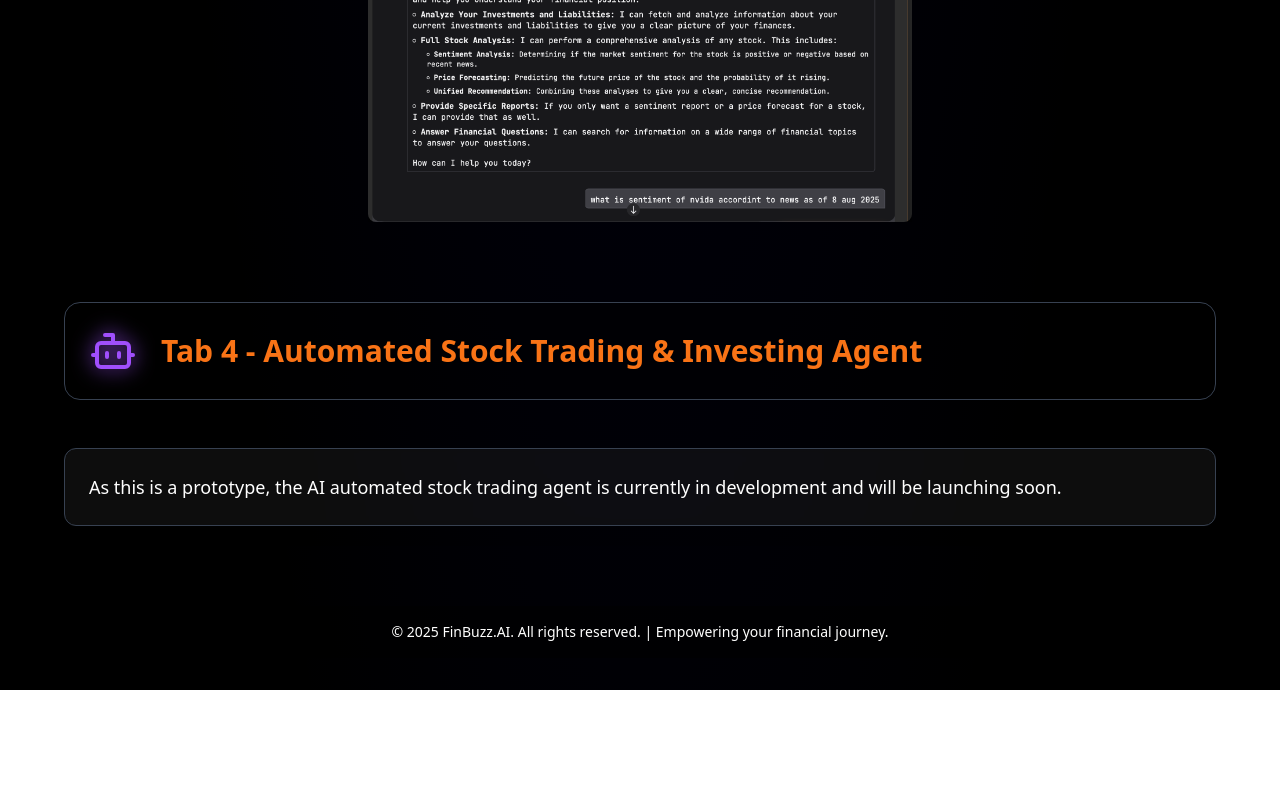
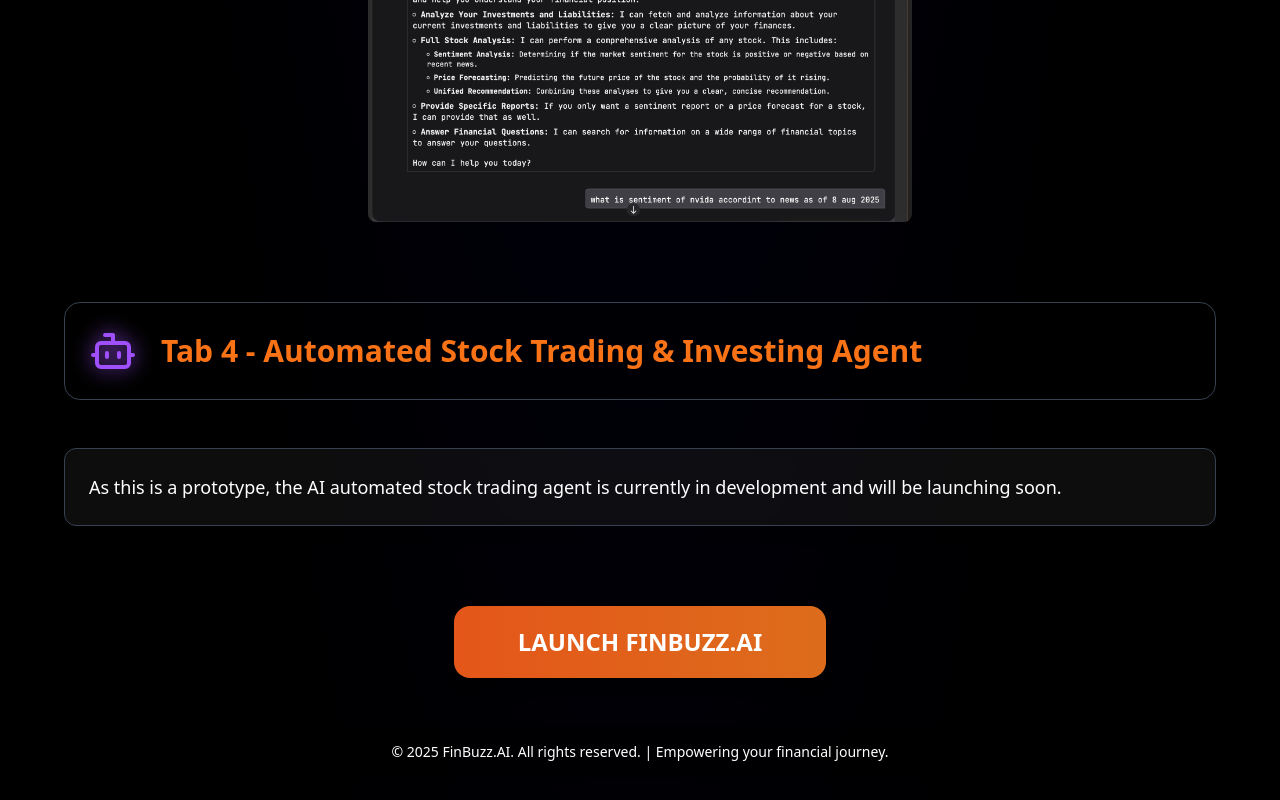
Before and after one commit to himanshisonkusale/FINBUZZ.AI, a React (Vite) app: page /agent-usage in a window 1280 px wide. Shown: the part 4896-5696 px from the top of the page. Before the commit the page ends 5586 px from the top, so only its background shows below. Built offline with nearby package versions, Linux system fonts and the light colour scheme.

Commit message:
added agent link

```diff
--- a/src/components/AgentUsagePage.tsx
+++ b/src/components/AgentUsagePage.tsx
@@ -17,6 +17,11 @@ const AgentUsagePage = ({ onGoBack }) => {
 
   // New style for the image containers to enforce equal sizing
   const imageContainerStyle = "flex items-center justify-center overflow-hidden";
+
+  // Handler to open the specified URL
+  const handleLaunchClick = () => {
+    window.open('https://huggingface.co/spaces/Pawan2605/FINBUZZ', '_blank');
+  };
 
   return (
     <div className="min-h-screen bg-black text-white relative p-4 sm:p-8 font-sans backdrop-filter backdrop-blur-3xl"
@@ -245,6 +250,17 @@ const AgentUsagePage = ({ onGoBack }) => {
         </div>
       </motion.div>
 
+      {/* New button to launch FINBUZZ.AI */}
+      <div className="flex justify-center mt-12 mb-12">
+        <button
+          className="bg-gradient-to-r from-[#e45619] to-[#dd6c1c] text-white px-16 py-5 rounded-2xl text-2xl font-bold transition-all duration-500 transform hover:scale-110 group relative overflow-hidden shadow-lg hover:shadow-2xl"
+          onClick={handleLaunchClick}
+        >
+          <span className="relative z-10 group-hover:animate-pulse font-bold">LAUNCH FINBUZZ.AI</span>
+          <div className="absolute inset-0 bg-[#dd6c1c]/40 opacity-0 group-hover:opacity-100 transition-opacity duration-300"></div>
+        </button>
+      </div>
+
       {/* Footer bar */}
       <footer className="bg-black/50 text-white text-center py-4 mt-12 rounded-lg">
         <p className="text-sm">© 2025 FinBuzz.AI. All rights reserved. | Empowering your financial journey.</p>
--- a/src/components/Hero.tsx
+++ b/src/components/Hero.tsx
@@ -73,6 +73,11 @@ const Hero = () => {
     }
   }, []);
 
+  // Handler to open the specified URL
+  const handleLaunchClick = () => {
+    window.open('https://huggingface.co/spaces/Pawan2605/FINBUZZ', '_blank');
+  };
+
   return (
     <section id="home" className="pt-16 min-h-screen flex items-center relative overflow-hidden bg-deep-black">
       {/* 3D Animated Background */}
@@ -107,7 +112,10 @@ const Hero = () => {
 An AI-powered conversational agent serves as a sophisticated financial partner, expertly managing diverse customer inquiries. It provides personalized financial advisory services, executes complex operations, and offers predictive market analysis by monitoring global news and sentiment. For intricate issues, the agent ensures a seamless handoff to human experts, guaranteeing a superior customer experience.              </p>
             </div>
             <div className="flex justify-center sm:justify-start animate-fadeInUp" style={{ animationDelay: '0.6s' }}>
-              <button className="bg-gradient-to-r from-[#e45619] to-[#dd6c1c] text-white px-16 py-5 rounded-2xl text-2xl font-bold transition-all duration-500 transform hover:scale-110 group relative overflow-hidden shadow-lg hover:shadow-2xl">
+              <button
+                className="bg-gradient-to-r from-[#e45619] to-[#dd6c1c] text-white px-16 py-5 rounded-2xl text-2xl font-bold transition-all duration-500 transform hover:scale-110 group relative overflow-hidden shadow-lg hover:shadow-2xl"
+                onClick={handleLaunchClick} // Added the onClick handler here
+              >
                 <span className="relative z-10 group-hover:animate-pulse font-bold">LAUNCH FINBUZZ.AI</span>
                 <div className="absolute inset-0 bg-[#dd6c1c]/40 opacity-0 group-hover:opacity-100 transition-opacity duration-300"></div>
               </button>
```
